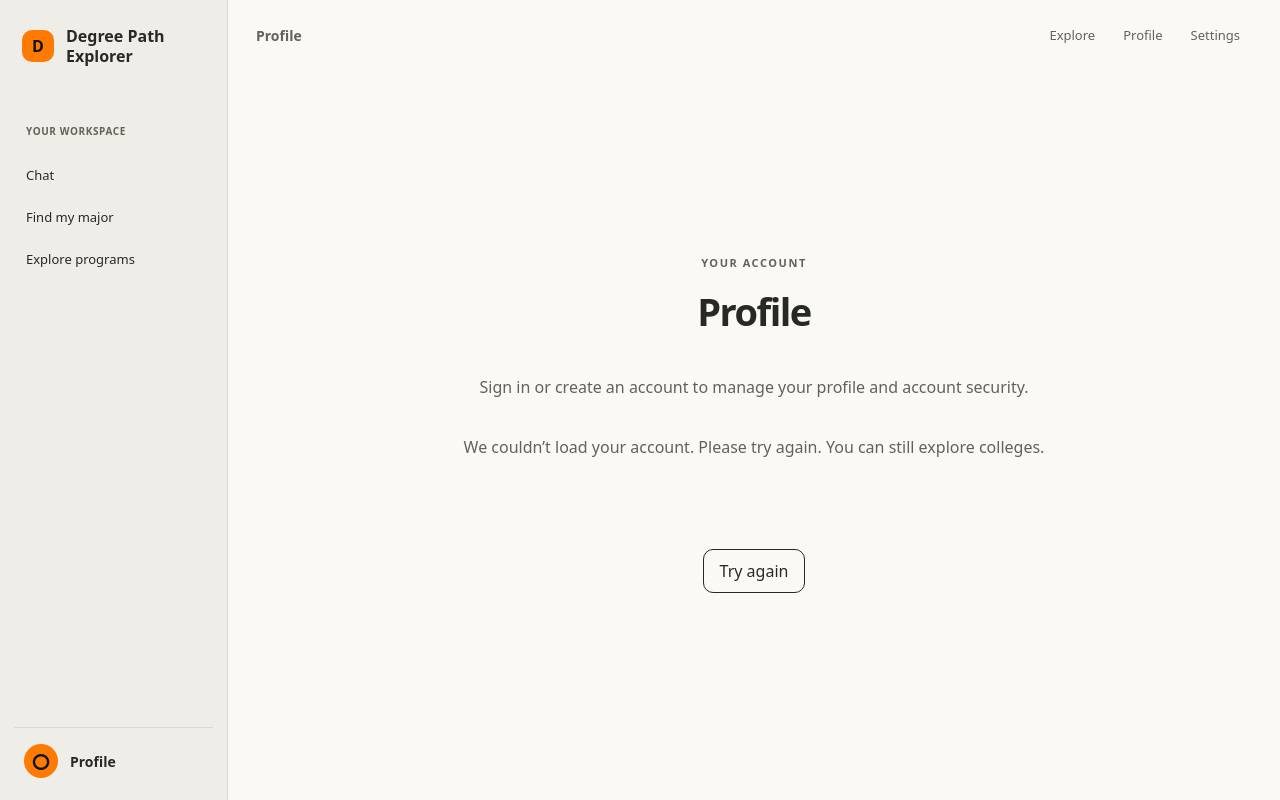
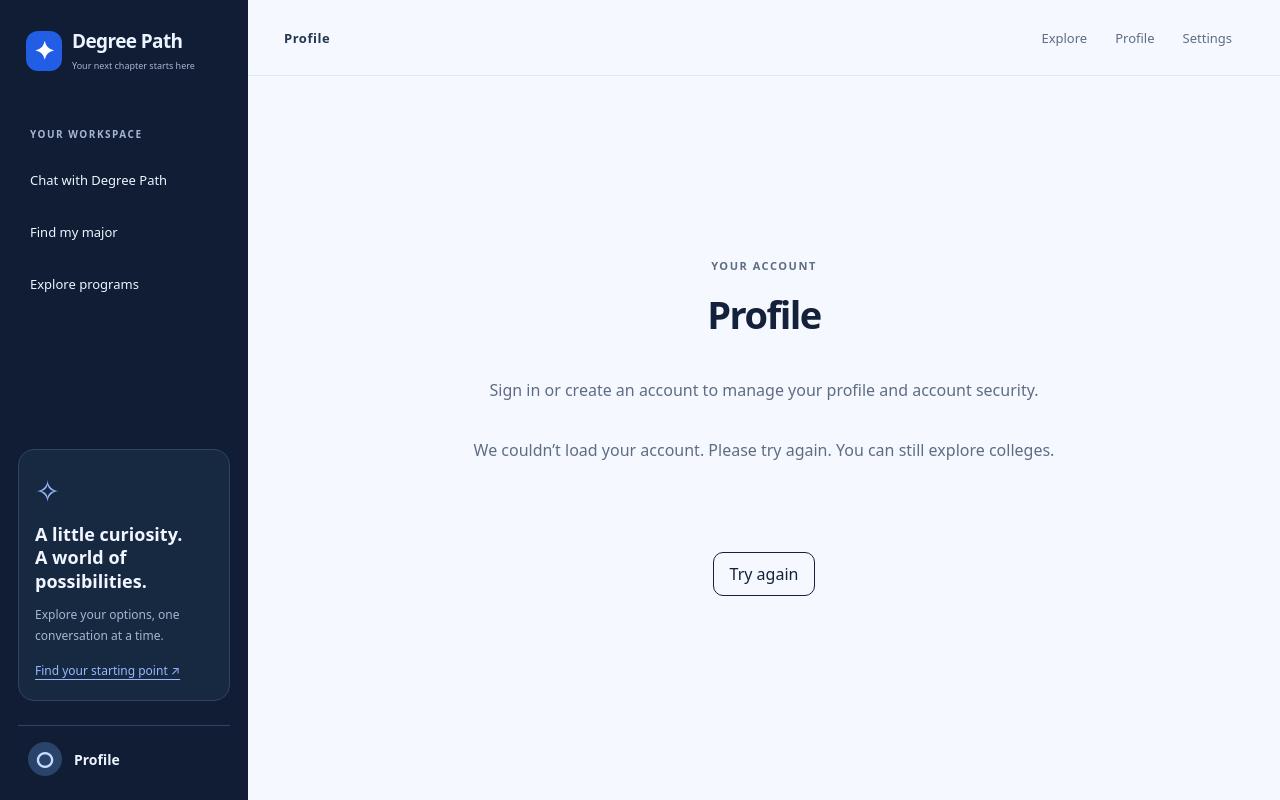
Before and after one commit to whoisbianka/CSC400-Capstone, a Flask app: page /profile in a window 1280 px wide. Run offline with Flask 3, Linux system fonts and the light colour scheme; some libraries are stand-ins or nearby versions.

Commit message:
Modernize chatbot UI with navy and blue styling (codex)

```diff
--- /dev/null
+++ b/degree_path/static/css/chat-modern.css
@@ -0,0 +1,93 @@
+/* Crisp blue identity with a contrasting navy navigation rail. */
+.chat-app { --chat-paper: #f5f8ff; --chat-sidebar: #101d35; --chat-ink: #14213b; --chat-muted: #5f6d83; --chat-border: #dce4f0; --orange: #225de5; grid-template-columns: 248px minmax(0, 1fr); background: var(--chat-paper); }
+.chat-app .app-sidebar { background: var(--chat-sidebar); padding: 30px 18px 20px; }
+.chat-app .app-brand { font-size: 18px; letter-spacing: -.6px; gap: 10px; }
+.chat-app .app-brand small { display: block; font-size: 9px; letter-spacing: 0; font-weight: 400; margin-top: 6px; color: var(--chat-muted); }
+.chat-app .brand-icon { width: 36px; height: 40px; background: #225de5; color: white; font-size: 25px; border-radius: 12px; }
+.chat-app .sidebar-label { margin-top: 22px; letter-spacing: 1.5px; }
+.chat-app .sidebar-link { padding: 14px 12px; margin-bottom: 6px; border-radius: 10px; }
+.chat-app .sidebar-link[aria-current] { background: #243859; color: #ffffff; box-shadow: none; }
+.chat-app .sidebar-link:hover, .global-nav a:hover { background: #294265; }
+.sidebar-tip { margin-top: auto; padding: 22px 14px; }
+.sidebar-tip > span { color: #225de5; font-size: 30px; display: block; margin-bottom: 12px; }
+.sidebar-tip strong { font-size: 15px; line-height: 1.5; font-weight: 600; }
+.sidebar-tip p { color: var(--chat-muted); font-size: 12px; line-height: 1.7; }
+.sidebar-tip a { font-size: 12px; color: #225de5; text-underline-offset: 4px; }
+.chat-app .sidebar-profile { margin-top: 14px; }
+.profile-avatar { background: #243859; color: #225de5; }
+.chat-app .app-topbar { min-height: 76px; border-bottom: 1px solid #e1e8f3; padding: 16px 36px; }
+.chat-app .app-topbar strong { color: #233753; font-size: 13px; font-weight: 600; }
+.chat-workspace { justify-content: flex-start; background: radial-gradient(ellipse at 50% 12%, #dae7ff88, transparent 60%); padding-bottom: 24px; }
+.chat-app .conversation-body { padding: 0 max(28px, calc((100% - 840px) / 2)); }
+.chat-app .chat-welcome { padding: clamp(28px, 5vh, 58px) 0 12px; }
+.assistant-mark { display: grid; place-items: center; width: 62px; height: 62px; margin: 0 auto 22px; font-size: 40px; color: #225de5; background: #e2ebff; border: 1px solid #fff; border-radius: 18px; box-shadow: 0 8px 24px #225de518; }
+.chat-app .chat-welcome .eyebrow { color: #225de5; font-size: 10px; letter-spacing: 1.8px; margin: 0 0 16px; }
+.chat-app .chat-welcome h1 { margin: 0 0 18px; font-family: system-ui, -apple-system, "Segoe UI", sans-serif; font-size: clamp(39px, 4.8vw, 64px); line-height: 1.08; letter-spacing: -2.8px; font-weight: 750; }
+.chat-welcome h1 span { color: #225de5; font-style: normal; }
+.chat-app .chat-welcome > p:last-of-type { font-size: 14px; line-height: 1.8; color: var(--chat-muted); }
+.welcome-tags { display: flex; justify-content: center; flex-wrap: wrap; gap: 20px; margin-top: 22px; font-size: 11px; color: #5f6d83; }
+.welcome-tags span::before { content: '✓'; margin-right: 7px; color: #225de5; }
+.chat-app .composer-dock { width: 100%; padding: 8px max(28px, calc((100% - 780px) / 2)) 16px; background: transparent; }
+.starter-label { color: #65738b; font-size: 11px; margin: 0 0 12px; }
+.chat-app .query-starters { display: grid; grid-template-columns: repeat(3, minmax(0, 1fr)); gap: 12px; margin-bottom: 22px; }
+.chat-app .query-starters button { position: relative; display: flex; flex-direction: column; align-items: flex-start; gap: 12px; width: 100%; text-align: left; background: #ffffff90; border: 1px solid var(--chat-border); border-radius: 14px; padding: 16px 28px 18px 16px; color: #243752; line-height: 1.6; transition: border-color .15s, transform .15s; }
+.starter-icon { color: #225de5; font-size: 23px; line-height: 1; }
+.starter-arrow { position: absolute; right: 14px; top: 16px; color: #607ca8; }
+.chat-app .query-starters button:hover { border-color: #648df1; background: #eef4ff; transform: translateY(-2px); }
+.chat-app .composer { padding: 16px 18px 12px; border: 1px solid #b7cbee; background: #fff; border-radius: 12px; box-shadow: 0 10px 30px #225de510; }
+.chat-app .composer:focus-within { border-color: #225de5; box-shadow: 0 0 0 3px #225de512; }
+.chat-app .composer textarea { border: 0; border-radius: 6px; min-height: 60px; padding: 6px 2px; resize: vertical; background: transparent; font-size: 14px; }
+.composer-footer { display: flex; justify-content: space-between; align-items: center; gap: 12px; }
+.composer-footer > span { color: #6b7a91; font-size: 11px; }
+.chat-app .primary-link { background: #225de5; color: white; border-radius: 6px; text-decoration: none; }
+.chat-app .composer .primary-link { margin: 0; padding: 11px 18px; font-size: 12px; font-weight: 600; }
+.composer-footer button span { margin-left: 12px; font-size: 18px; }
+.chat-app .primary-link:hover { background: #1747b5; }
+.guided-alternative { text-align: center; color: #63728a; font-size: 12px; margin: 22px 0 14px; }
+.guided-alternative a { margin-left: 6px; color: #225de5; font-weight: 600; text-underline-offset: 4px; }
+.chat-app .connection-note { font-size: 10px; line-height: 1.6; color: #63728a; }
+.chat-app :focus-visible { outline: 2px solid #225de5; outline-offset: 4px; }
+.chat-app .message.user { background: #e7efff; }
+.chat-app .college-result-card { background: #fff; border-color: var(--chat-border); }
+.chat-app .college-emblem, .chat-app .major-tags span { background: #e8efff; color: #225de5; }
+.has-history .chat-welcome { padding-top: 24px; }
+.has-history .assistant-mark, .has-history .welcome-tags { display: none; }
+.chat-app .has-history .chat-welcome h1 { font-size: 32px; letter-spacing: -1px; }
+@media (max-width: 1000px) and (min-width: 761px) { .chat-app { grid-template-columns: 218px minmax(0, 1fr); } .chat-app .app-sidebar { padding-inline: 12px; } }
+@media (max-width: 760px) {
+  .chat-app { grid-template-columns: 1fr; }
+  .chat-app .app-topbar { padding: 12px 16px; min-height: 64px; }
+  .chat-app .chat-welcome { padding-top: 30px; }
+  .chat-app .chat-welcome h1 { letter-spacing: -1.5px; }
+  .chat-app .conversation-body { padding-inline: 20px; }
+  .chat-app .composer-dock { padding-inline: 20px; }
+  .desktop-break { display: none; }
+  .welcome-tags { gap: 12px; font-size: 10px; }
+  .chat-app .query-starters { grid-template-columns: 1fr; gap: 8px; }
+  .chat-app .query-starters button { flex-direction: row; align-items: center; gap: 12px; padding: 12px 32px 12px 14px; }
+  .composer-footer > span { font-size: 10px; }
+}
+@media (prefers-reduced-motion: reduce) { .chat-app .query-starters button { transition: none; } .chat-app .query-starters button:hover { transform: none; } }
+
+.chat-app .app-brand { font-family: system-ui, -apple-system, "Segoe UI", sans-serif; font-weight: 500; font-size: 21px; }
+.chat-app .app-brand small { font-family: system-ui, sans-serif; }
+.sidebar-tip strong { font-family: system-ui, -apple-system, "Segoe UI", sans-serif; font-size: 21px; font-weight: 400; line-height: 1.3; }
+.chat-app .sidebar-link[aria-current] { box-shadow: inset 2px 0 #225de5; border-radius: 0 6px 6px 0; }
+.chat-app .app-topbar strong { letter-spacing: .04em; }
+.welcome-tags span::before { color: #225de5; }
+
+/* Dark navigation stays distinct from the light conversation canvas. */
+.chat-app .app-sidebar { border-right: 0; }
+.chat-app .app-brand, .chat-app .sidebar-link, .chat-app .sidebar-profile { color: #eef4ff; }
+.chat-app .app-brand small, .chat-app .sidebar-label, .sidebar-tip p { color: #a6b5d0; }
+.chat-app .app-brand { font-weight: 750; font-size: 19px; }
+.chat-app .sidebar-link[aria-current] { background: #243c66; color: #fff; box-shadow: inset 3px 0 #78a6ff; border-radius: 8px; }
+.chat-app .sidebar-link:hover, .chat-app .sidebar-profile:hover { background: #203354; color: #fff; }
+.sidebar-tip { border: 1px solid #32435f; border-radius: 16px; padding: 20px 16px; margin-top: auto; background: #172941; }
+.sidebar-tip strong { font-family: inherit; font-size: 18px; font-weight: 600; color: #f1f5ff; }
+.sidebar-tip > span, .sidebar-tip a { color: #96b8ff; }
+.chat-app .sidebar-profile { border-color: #32435f; }
+.profile-avatar { background: #29436b; color: #c7dbff; }
+.chat-app .composer { border-radius: 18px; }
+.chat-app .primary-link { border-radius: 10px; }
+.chat-app .chat-welcome .eyebrow { display: inline-block; padding: 7px 12px; border: 1px solid #c9daf9; border-radius: 20px; background: #edf3ff; }
--- a/degree_path/templates/base.html
+++ b/degree_path/templates/base.html
@@ -4,7 +4,7 @@
 <meta charset="utf-8"><meta name="viewport" content="width=device-width, initial-scale=1">
 <title>{{ title }} | Degree Path Explorer</title>
 <link rel="icon" href="{{ url_for('static', filename='img/favicon.png') }}">
-{% for file in ['chat-interface.css', 'chat-shell.css', 'chat-warm-theme.css', 'flask-pages.css'] %}
+{% for file in ['chat-interface.css', 'chat-shell.css', 'chat-warm-theme.css', 'flask-pages.css', 'chat-modern.css'] %}
 <link rel="stylesheet" href="{{ url_for('static', filename='css/' ~ file) }}">
 {% endfor %}
 <script src="{{ url_for('static', filename='js/chat-shell.js') }}" defer></script>
@@ -14,13 +14,14 @@
 <body class="chat-app">
 <a class="skip-link" href="#page-title">Skip to content</a>
 <aside class="app-sidebar" id="app-sidebar" aria-label="Workspace navigation">
-  <a class="app-brand" href="{{ url_for('web.chat') }}"><span class="brand-icon" aria-hidden="true">D</span><span>Degree Path Explorer</span></a>
+  <a class="app-brand" href="{{ url_for('web.chat') }}"><span class="brand-icon" aria-hidden="true">✦</span><span>Degree Path<small>Your next chapter starts here</small></span></a>
   <p class="sidebar-label">Your workspace</p>
   <nav aria-label="Workspace navigation">
-  {% for endpoint, label in [('web.chat','Chat'),('web.questionnaire','Find my major'),('web.explore','Explore programs')] %}
+  {% for endpoint, label in [('web.chat','Chat with Degree Path'),('web.questionnaire','Find my major'),('web.explore','Explore programs')] %}
     <a class="sidebar-link" href="{{ url_for(endpoint) }}" {% if request.endpoint == endpoint or (endpoint == 'web.questionnaire' and request.path.startswith('/questionnaire')) %}aria-current="page"{% endif %}>{{ label }}</a>
   {% endfor %}
   </nav>
+  <div class="sidebar-tip"><span aria-hidden="true">✧</span><strong>A little curiosity.<br>A world of possibilities.</strong><p>Explore your options, one conversation at a time.</p><a href="{{ url_for('web.questionnaire') }}">Find your starting point ↗</a></div>
   <a class="sidebar-profile" href="{{ url_for('web.profile') }}"><span class="profile-avatar" aria-hidden="true">○</span><span>Profile</span></a>
 </aside>
 <button id="sidebar-backdrop" class="sidebar-backdrop" aria-label="Close navigation" hidden></button>
```
Also changed, not shown: degree_path/templates/chat.html (+15 -7 lines).
